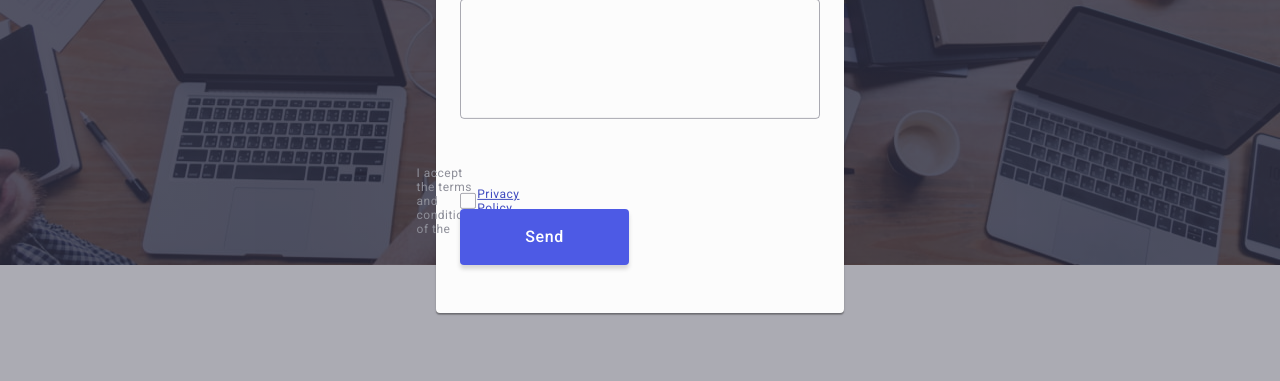
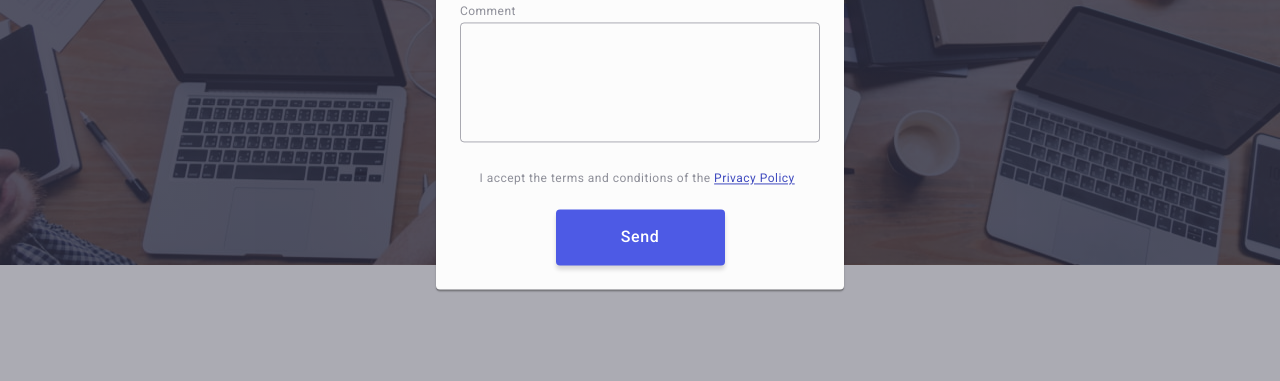
Before and after one commit to PolliBu/goit-markup-hw-05, a plain HTML site: page index.html in a window 1280 px wide. Both pictures are taken after a click on the button "Order Service". Shown: the part 408-789 px from the top of the page. Drawn offline with nearby package versions, Linux system fonts and the light colour scheme.

Commit message:
add check

```diff
--- a/index.html
+++ b/index.html
@@ -510,9 +510,9 @@
             <textarea
               class="modal-form-comment"
               name="user-comment"
-              placeholder="Text input"
               id="user-comment"
               rows="7"
+              placeholder="Text input"
             >
             </textarea>
           </div>
@@ -524,19 +524,17 @@
               value="true"
               name="user-privacy"
             />
-            <span class="modal-form-custom-chekbox">
-              <svg class="modal-form-checkbox-icon" width="10" height="8">
-                <use href="./images/icons.svg#icon-Vector"></use>
-              </svg>
-            </span>
             <label class="modal-form-text" for="user-privacy">
-              <span class="modal-form-agreement-desc"
-                >I accept the terms and conditions of the
-                <a class="modal-form-link" href="#">Privacy Policy</a></span
-              ></label
-            >
-            <button class="form-button" type="submit">Send</button>
+              <span class="modal-form-custom-chekbox">
+                <svg class="modal-form-checkbox-icon" width="10" height="8">
+                  <use href="./images/icons.svg#icon-Vector"></use>
+                </svg>
+              </span>
+              I accept the terms and conditions of the
+              <a class="modal-form-link" href="">Privacy Policy</a>
+            </label>
           </div>
+          <button class="form-button" type="submit">Send</button>
         </form>
       </div>
     </div>
```
